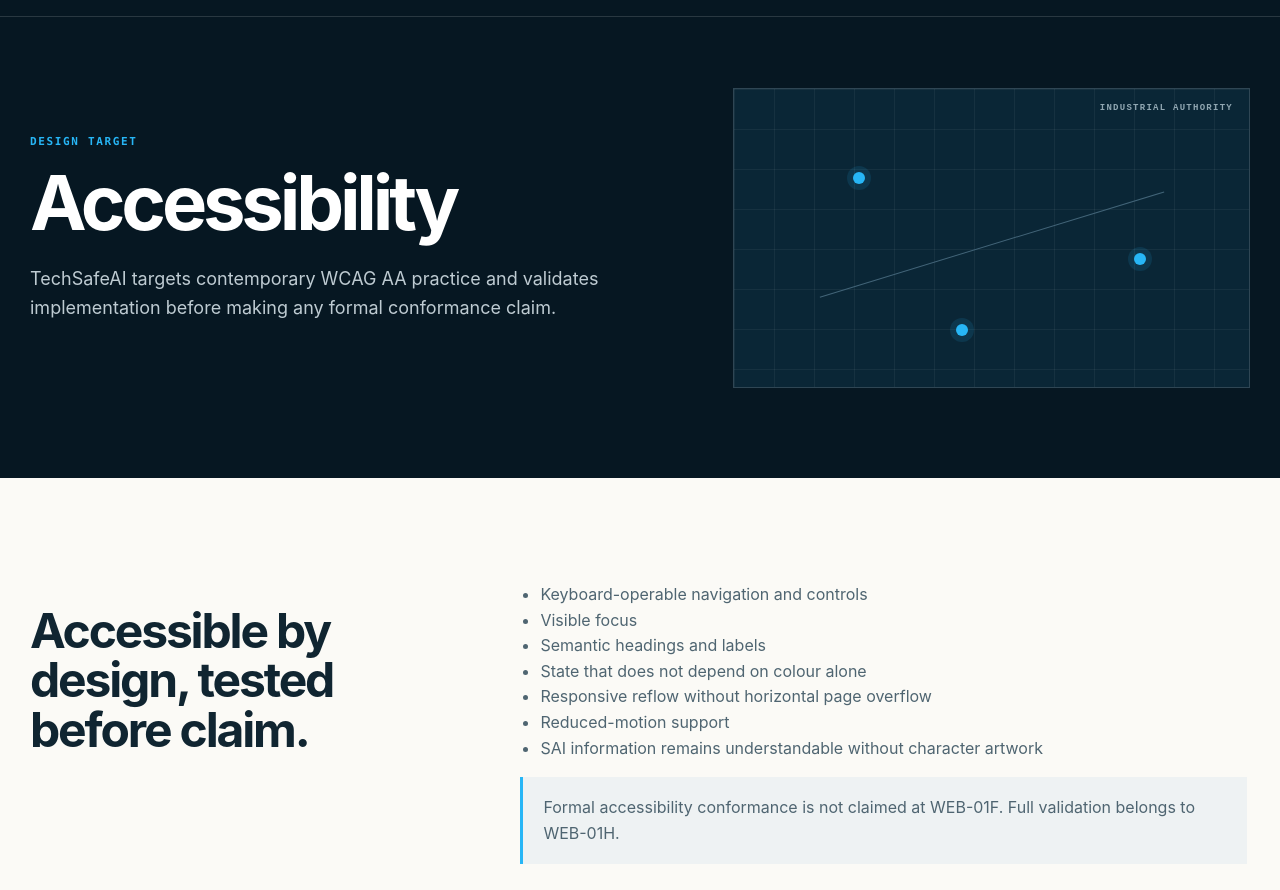
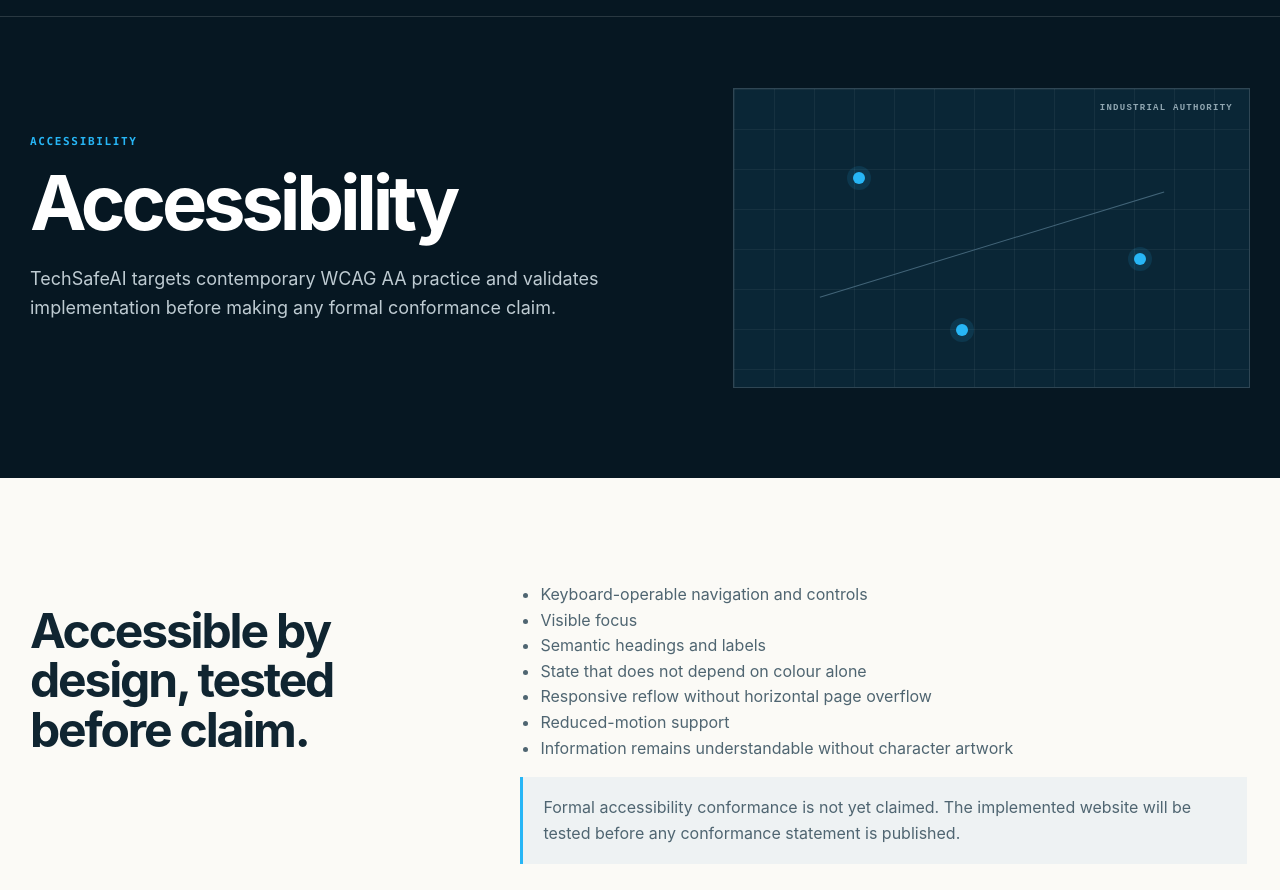
Before and after one commit to TechSafeIndustries/techsafeai-website, an Astro site: page /accessibility in a window 1280 px wide. Shown: the part 62-952 px from the top of the page. Built offline with nearby package versions, Linux system fonts and the light colour scheme; Astro itself is replaced by a stand-in of ours.

Commit message:
fix(web-01f): remove gate language from accessibility page

```diff
--- a/src/pages/accessibility/index.astro
+++ b/src/pages/accessibility/index.astro
@@ -1,6 +1,6 @@
 ---
 import ContentPage from '../../components/ContentPage.astro';
 ---
-<ContentPage title="Accessibility" eyebrow="Design target" intro="TechSafeAI targets contemporary WCAG AA practice and validates implementation before making any formal conformance claim." noindex={true}>
-<section class="content-section"><div class="shell content-grid"><div><h2>Accessible by design, tested before claim.</h2></div><div class="content-copy"><ul><li>Keyboard-operable navigation and controls</li><li>Visible focus</li><li>Semantic headings and labels</li><li>State that does not depend on colour alone</li><li>Responsive reflow without horizontal page overflow</li><li>Reduced-motion support</li><li>SAI information remains understandable without character artwork</li></ul><p class="notice">Formal accessibility conformance is not claimed at WEB-01F. Full validation belongs to WEB-01H.</p></div></div></section>
+<ContentPage title="Accessibility" eyebrow="Accessibility" intro="TechSafeAI targets contemporary WCAG AA practice and validates implementation before making any formal conformance claim." noindex={true}>
+<section class="content-section"><div class="shell content-grid"><div><h2>Accessible by design, tested before claim.</h2></div><div class="content-copy"><ul><li>Keyboard-operable navigation and controls</li><li>Visible focus</li><li>Semantic headings and labels</li><li>State that does not depend on colour alone</li><li>Responsive reflow without horizontal page overflow</li><li>Reduced-motion support</li><li>Information remains understandable without character artwork</li></ul><p class="notice">Formal accessibility conformance is not yet claimed. The implemented website will be tested before any conformance statement is published.</p></div></div></section>
 </ContentPage>
```
